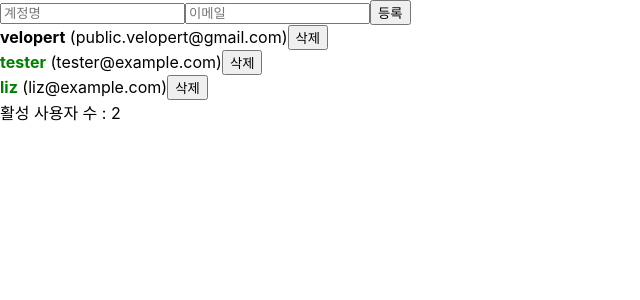
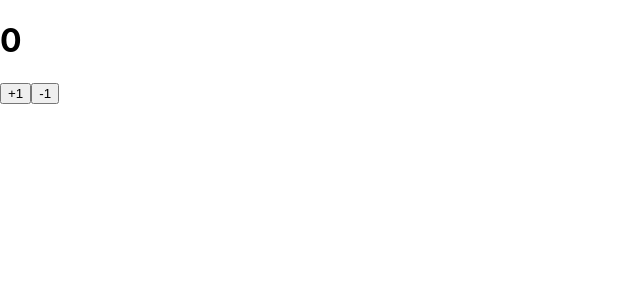
Before and after one commit to my-own-web/web-basic, a React (Create React App) app in the folder sunghyun/: page / in a window 1280 px wide. Shown: the top 300 px of the page, without its empty margins (0-640 px from the left). Built offline with nearby package versions, Linux system fonts and the light colour scheme.

Commit message:
1장 끝

```diff
--- a/sunghyun/src/Counter.js
+++ b/sunghyun/src/Counter.js
@@ -1,32 +1,30 @@
-import React, {useReducer, useState} from "react";
+import React, {Component} from "react";
 
-function reducer(state, action){
-  switch(action.type){
-    case 'INCREMENT':
-      return state+1;
-    case 'DECREMENT':
-      return state-1;
-    default:
-      return state;
+class Counter extends Component {
+  state = {
+    counter: 0,
+  };
+  handleIncrease = () => {
+    this.setState({
+      counter: this.state.counter + 1
+    });
+  };
+
+  handleDecrease = () => {
+    this.setState({
+      counter: this.state.counter - 1
+    });
+  };
+
+  render() {
+    return (
+      <div>
+        <h1>{this.state.counter}</h1>
+        <button onClick={this.handleIncrease}>+1</button>
+        <button onClick={this.handleDecrease}>-1</button>
+      </div>
+    );
   }
 }
 
-function Counter(){
-  const [number, dispatch]=useReducer(reducer, 0);
-  const onIncrease=()=>{
-    dispatch({type:'INCREMENT'});
-  }
-  const onDecrease=()=>{
-    dispatch({type:'DECREMENT'});
-  }
-
-  return (
-    <div>
-      <h1>{number}</h1>
-      <button onClick={onIncrease}>1 증가</button>
-      <button onClick={onDecrease}>1 감소</button>
-    </div>
-  );
-}
-
 export default Counter;
--- a/sunghyun/src/Hello.js
+++ b/sunghyun/src/Hello.js
@@ -1,12 +1,15 @@
-import React from 'react';
+import React, {Component} from 'react';
 
-function Hello({color, name, isSpecial}){
-  return (
-    <div style={{color}}>
-      {isSpecial && <b>*</b>}
-      안녕하세요! {name}
-    </div>
-  );
+class Hello extends Component{
+  render(){
+    const {color, name, isSpecial}=this.props;
+    return(
+      <div style={{color}}>
+        {isSpecial && <b>*</b>}
+        안녕하세요 {name}!
+      </div>
+    )
+  }
 }
 
 Hello.defaultProps={
--- a/sunghyun/src/index.js
+++ b/sunghyun/src/index.js
@@ -4,10 +4,11 @@
 import App from './App';
 import reportWebVitals from './reportWebVitals';
 import Counter from "./Counter";
+import Hello from "./Hello";
 
 ReactDOM.render(
   <React.StrictMode>
-    <App />
+    <Counter />
   </React.StrictMode>,
   document.getElementById('root')
 );
```
